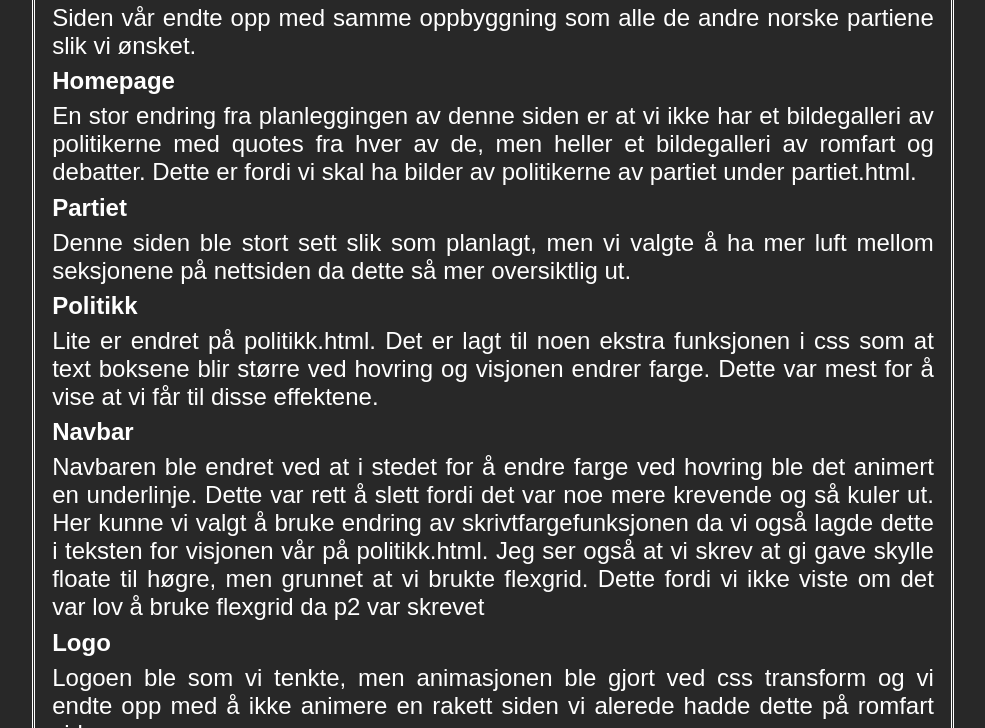
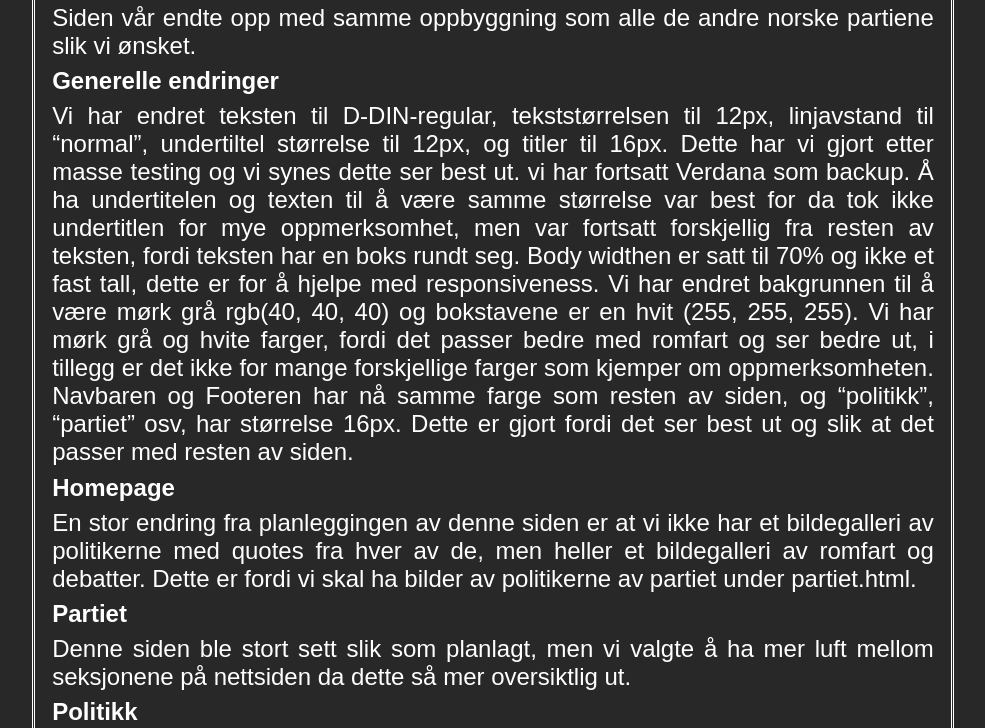
Before and after one commit to Sensay1/p3changes, a plain HTML site: page index.html in a window 1280 px wide. Shown: the part 372-1100 px from the top of the page, without its empty margins (160-1145 px from the left). Drawn offline with Linux system fonts and the light colour scheme.

Commit message:
generelle endringer

```diff
--- a/index.html
+++ b/index.html
@@ -27,6 +27,19 @@
         <p>
           Siden vår endte opp med samme oppbyggning som alle de andre norske
           partiene slik vi ønsket.
+        </p>
+        <p><b>Generelle endringer</b></p>
+        <p>
+          Vi har endret teksten til D-DIN-regular, tekststørrelsen til 12px, linjavstand til “normal”,
+          undertiltel størrelse til 12px, og titler til 16px. Dette har vi gjort etter masse testing og
+          vi synes dette ser best ut. vi har fortsatt Verdana som backup. Å ha undertitelen og texten til
+          å være samme størrelse var best for da tok ikke undertitlen for mye oppmerksomhet, men var fortsatt
+          forskjellig fra resten av teksten, fordi teksten har en boks rundt seg. Body widthen er satt til 70% og
+          ikke et fast tall, dette er for å hjelpe med responsiveness. Vi har endret bakgrunnen til å være
+          mørk grå rgb(40, 40, 40) og bokstavene er en hvit (255, 255, 255). Vi har mørk grå og hvite farger,
+          fordi det passer bedre med romfart og ser bedre ut, i tillegg er det ikke for mange forskjellige farger
+          som kjemper om oppmerksomheten. Navbaren og Footeren har nå samme farge som resten av siden, og “politikk”, “partiet” osv,
+          har størrelse 16px. Dette er gjort fordi det ser best ut og slik at det passer med resten av siden.
         </p>
         <p><b>Homepage</b></p>
         <p>
```
